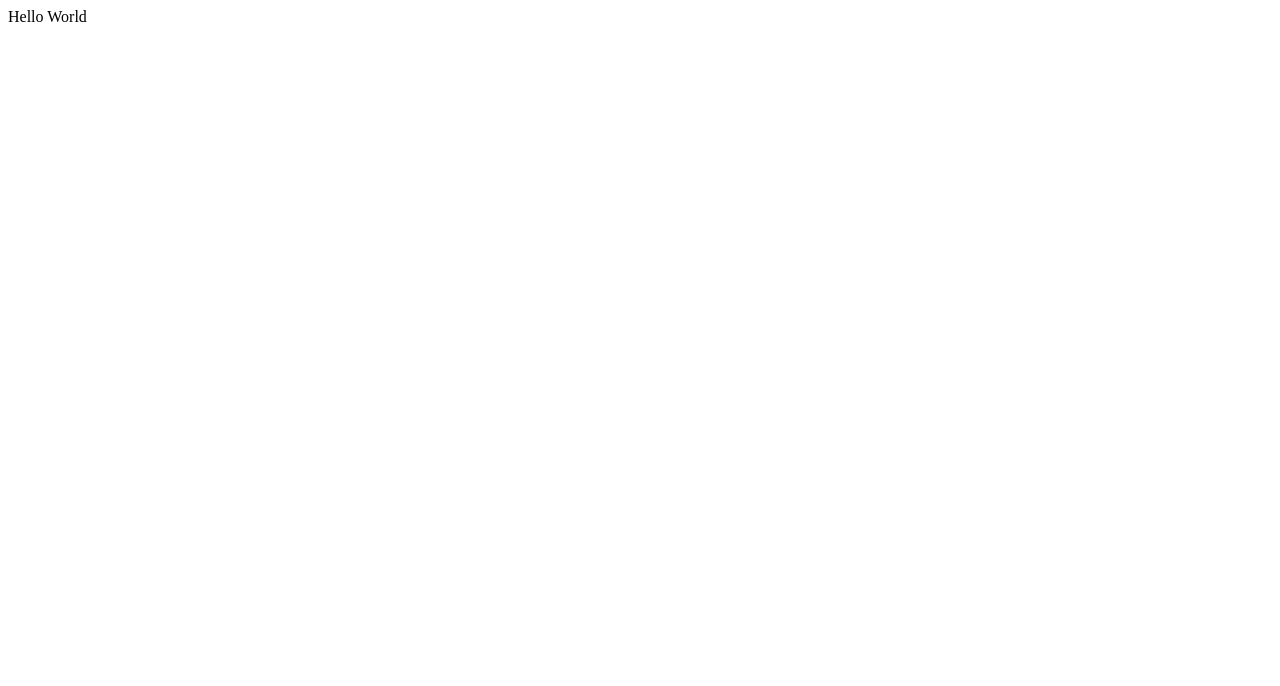
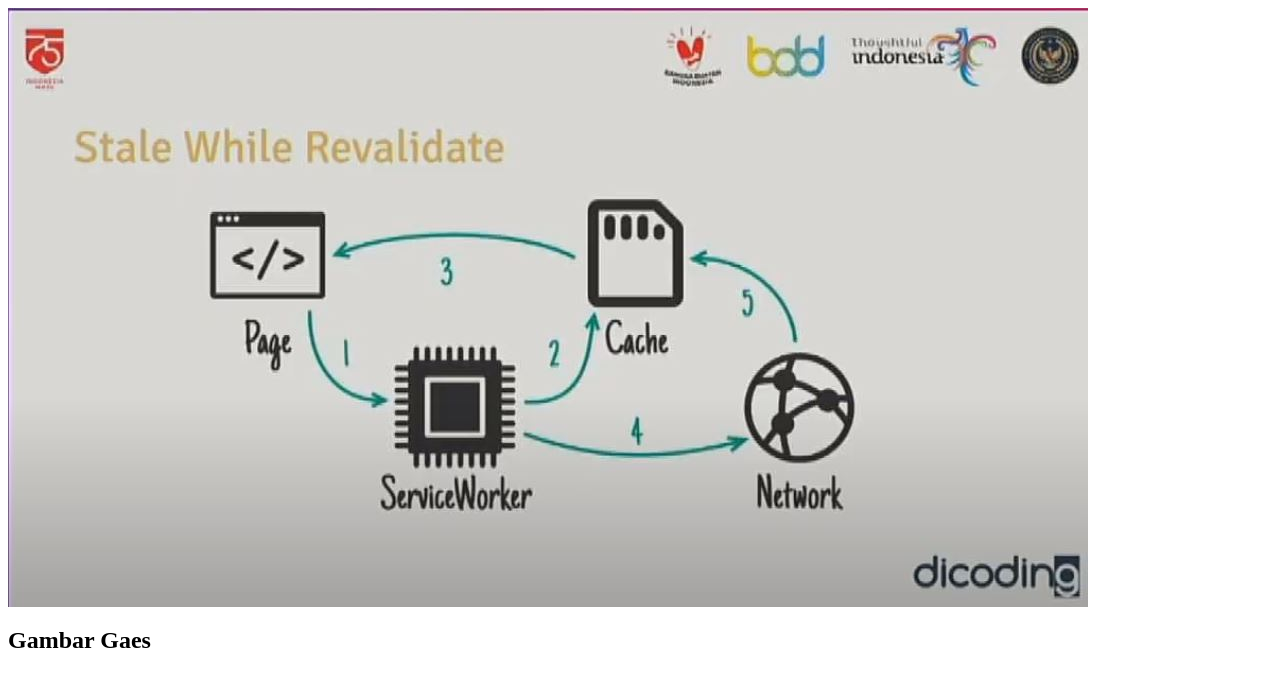
Before and after one commit to abadiramadhan/my-repo-from-remote, a plain HTML site: page index.html in a window 1280 px wide. Drawn offline with Linux system fonts and the light colour scheme.

Commit message:
Changed Hello world with img and h2 to display simple profile data. Image file added in the folder images and used as resource in the img element in index.html file

```diff
--- a/index.html
+++ b/index.html
@@ -4,6 +4,9 @@
     </head>
 
     <body>
-        Hello World
+        <div>
+            <img src="images/2.JPG" alt="gambar">
+            <h2>Gambar Gaes</h2>
+        </div>
     </body>
 </html>
```
Also changed, not shown: images/2.JPG (added).
